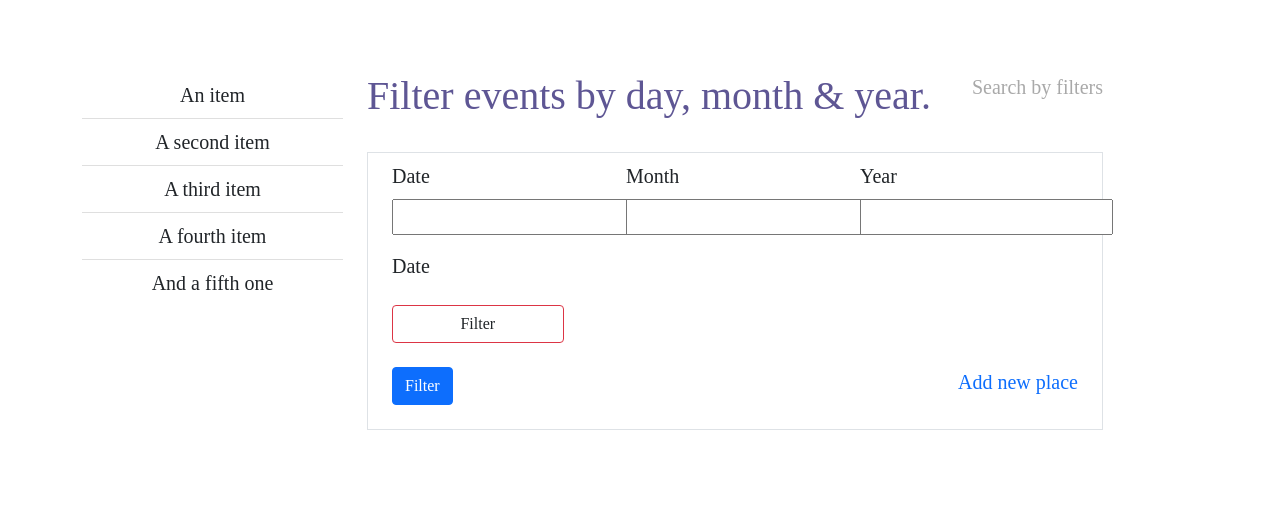
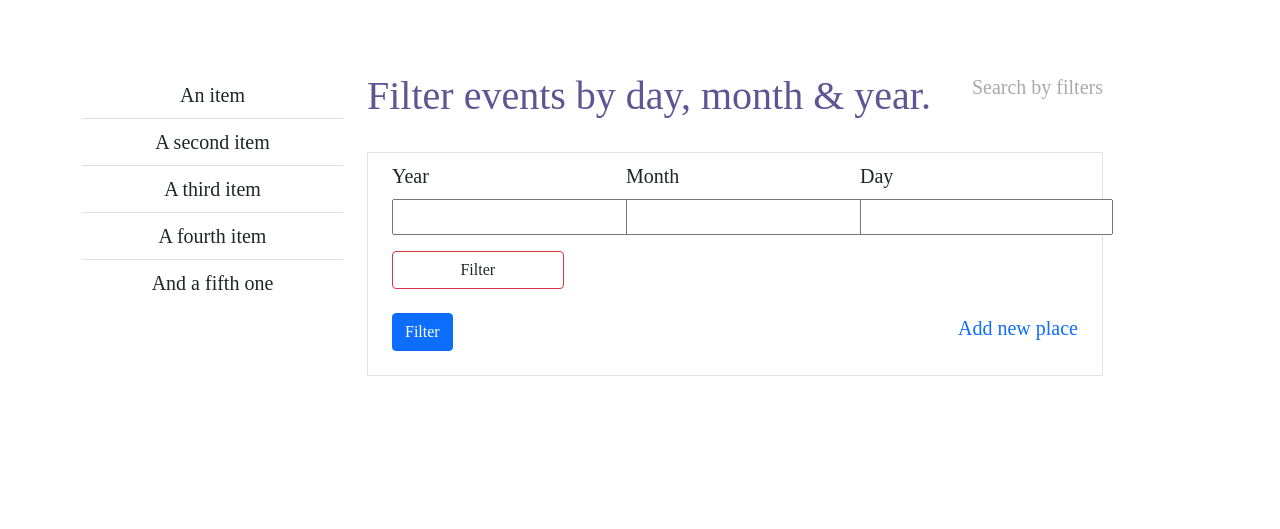
Before and after one commit to vikas1412/events-app, a Django app: page /events/filter/ in a window 1280 px wide. Shown: the part 56-585 px from the top of the page. Run offline with Django 3.2, Linux system fonts and the light colour scheme; data that the repository does not hold is empty; parts of the project's set-up code (start-up, migrations or seed data) failed here and were passed over; some libraries are stand-ins or nearby versions.

Commit message:
Fix name mismatch

```diff
--- a/templates/events/filter.html
+++ b/templates/events/filter.html
@@ -33,7 +33,7 @@
                 <form method="get">
                     <div class="row g-3">
                         <div class="col-md-4">
-                            <label for="inputEmail4" class="form-label">Date</label>
+                            <label for="inputEmail4" class="form-label">Year</label>
 
                             {{ filter.form.year }}
                         </div>
@@ -43,13 +43,8 @@
                             {{ filter.form.month }}
                         </div>
                         <div class="col-md-4">
-                            <label for="inputPassword4" class="form-label">Year</label>
+                            <label for="inputPassword4" class="form-label">Day</label>
                             {{ filter.form.day }}
-                        </div>
-                        <div class="col-md-12">
-                            <label for="inputEmail4" class="form-label">Date</label>
-
-                            {{ filter.form.tags }}
                         </div>
                     </div>
                     <button class="col-3 mt-3 btn btn-outline border-danger">Filter</button>
```
